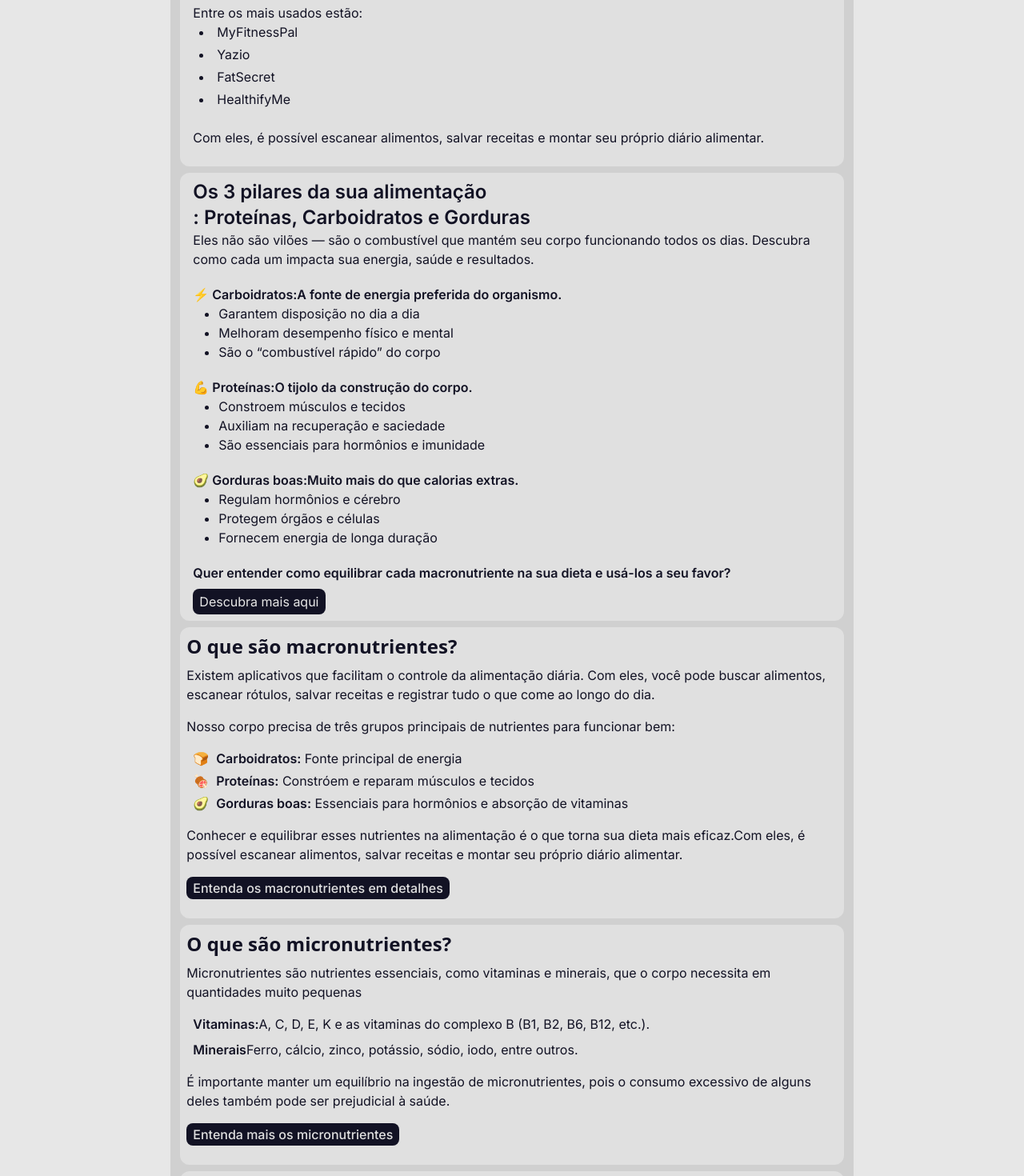
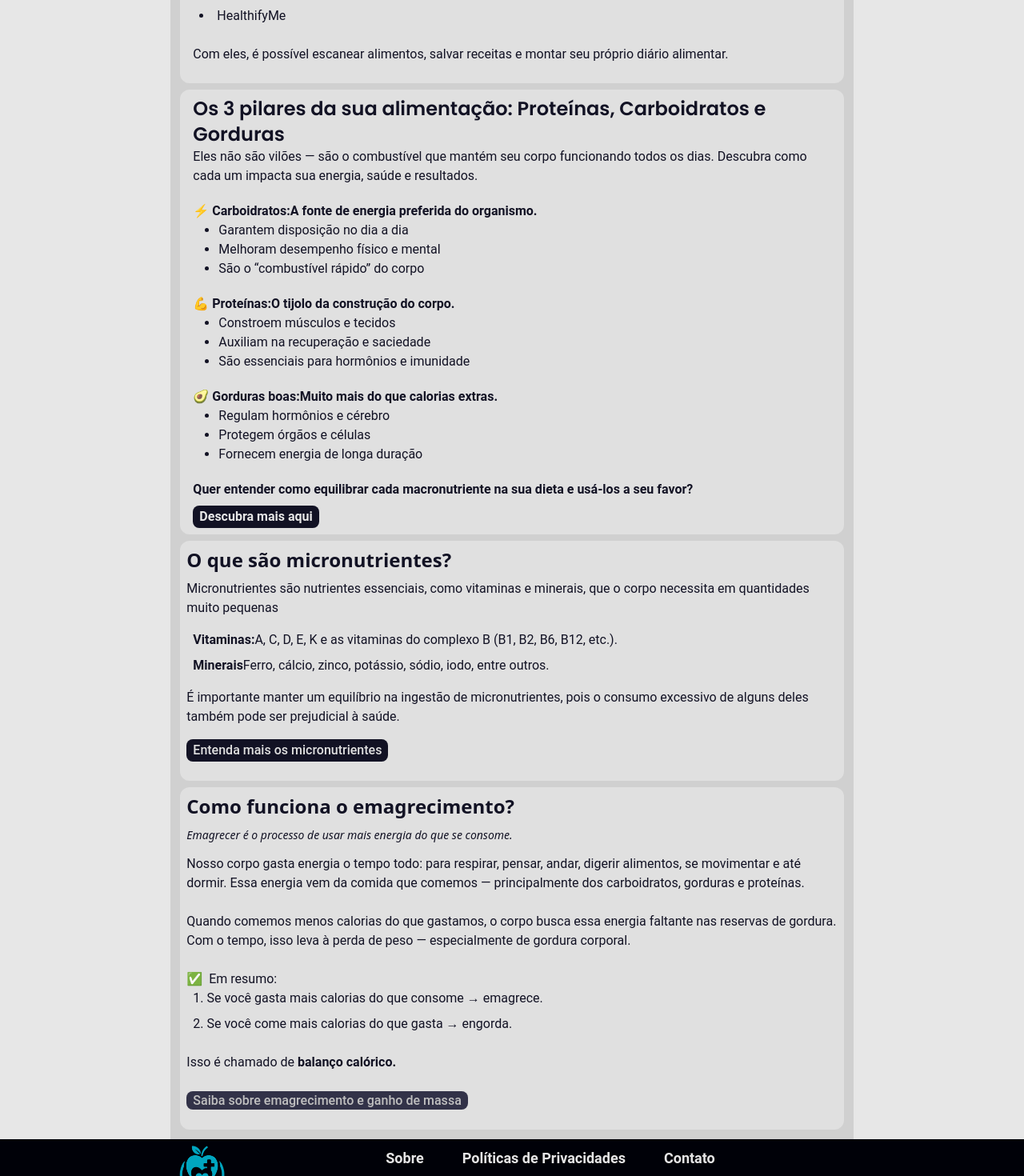
Before and after one commit to DeJotaJ/TMB-Facil, a React (Vite) app: page / in a window 1280 px wide. Shown: the part 2280-3750 px from the top of the page at 80% size. Built offline with nearby package versions, Linux system fonts and the light colour scheme.

Commit message:
Resolvendo bug atualização 1.2

```diff
--- a/src/App.css
+++ b/src/App.css
@@ -3,5 +3,10 @@
 }
 
 body{
-  background-color: #CCF8FF;
+  background-color: #E7E7E7;
+  font-family:'Roboto'
 }
+
+h1, h2, h3{
+  font-family:'Poppins'
+}
--- a/src/pages/home.jsx
+++ b/src/pages/home.jsx
@@ -59,8 +59,8 @@ export default function Home(){
                         </div>
                         {/* FUNDAMENTOS DA NUTRIÇÃO */}
                         <div className="flex flex-col">
-                            <h2 className="hidden md:block text-lg md:text-2xl font-bold">Fundamentos da Nutrição: o que você realmente precisa saber para se alimentar melhor</h2>
-                            <h2 className="md:hidden text-lg md:text-2xl font-bold">Fundamentos da Nutrição<span className="hidden md:block">: o que você realmente precisa saber para se alimentar melhor</span></h2>
+                            <h2 className="hidden md:block text-lg md:text-xl font-semibold">Fundamentos da Nutrição: o que você realmente precisa saber para se alimentar melhor</h2>
+                            <h2 className="md:hidden text-lg md:text-2xl font-semibold">Fundamentos da Nutrição<span className="hidden md:block">: o que você realmente precisa saber para se alimentar melhor</span></h2>
                             <span className="text-base">
                                 A base de uma vida saudável começa com entender como os alimentos funcionam no seu corpo.
                             </span>
@@ -107,7 +107,7 @@ export default function Home(){
                             </div>
                             <div className="flex flex-col mt-2 md:m-0 gap-3 lg:gap-2">
                                 <span className="text-base font-medium md:font-semibold">Quer entender de forma simples e prática como aplicar tudo isso no seu dia a dia?</span>
-                                <span className="w-fit rounded-lg bg-[#121224] px-2 py-1 text-[#e7e7e7]">
+                                <span className="w-fit rounded-lg bg-[#121224] px-2 py-1 text-base text-[#e7e7e7]">
                                     Descubra os Fundamentos da Nutrição →
                                 </span>
                             </div>
@@ -132,18 +132,16 @@ export default function Home(){
                                 pode ajustar sua alimentação de forma mais estratégica.
                             </span>
 
-                            <a href="/calculadora" className="w-fit px-2 py-0.5 font-semibold rounded-lg bg-[#00A6C0] text-[#00111A] hover:underline hover:text-[#000108]">Clique aqui para calcular sua TMB</a>
+                            <a href="/calculadora" className="w-fit px-2 py-0.5 text-base font-semibold rounded-lg bg-[#00A6C0] text-[#00111A] hover:underline hover:text-[#000108]">Clique aqui para calcular sua TMB</a>
                         </p>
                         {/* PORQUE CALCULAR SUA TMB? */}
-                        <h2 className="w-full text-xl md:text-2xl font-semibold font-sans mb:0.5 md:mb-2"> Por que calcular sua TMB? </h2>
-                        <p className="w-full h-auto mb-4">
-                            <ul className="list-disc list-inside pl-2 flex flex-col gap-1 md:gap-1">
+                        <h2 className="w-full text-xl md:text-2xl font-semibold"> Por que calcular sua TMB? </h2>
+                            <ul className="mb-4 md:mb-0 list-disc list-inside pl-2 flex flex-col gap-1 md:gap-1">
                                 <li> Evita dietas aleatórias</li>
                                 <li> Ajuda a planejar sua alimentação</li>
                                 <li> Reduz erros comuns ao tentar emagrecer ou ganhar massa</li>
                                 <li> Promove saúde com responsabilidade</li>
                             </ul>
-                        </p>
                         <span className="w-full text-xl md:text-2xl font-semibold font-sans mb:2 md:mb-1"> Como saber quanto estou comendo? </span>
                         <p className="w-full h-auto mb-4">
                             Existem aplicativos que facilitam o controle da alimentação diária. Com eles, você pode buscar alimentos,
@@ -165,14 +163,15 @@ export default function Home(){
                     {/* 3 PILARES DA ALIMENTAÇÃO */}
                     <div className="px-2 pt-1 pb-2 flex flex-col gap-3 rounded-lg  md:px-4 md:py-2 md:flex md:flex-col md:gap-5 md:rounded-xl bg-[#E0E0E0]">
                         <div className="flex flex-col">
-                            <h2 className="text-lg md:text-2xl font-bold">Os 3 pilares da sua alimentação<span className="hidden md:block">: Proteínas, Carboidratos e Gorduras</span></h2>
+                            <h2 className="hidden md:block text-lg md:text-2xl font-semibold">Os 3 pilares da sua alimentação: Proteínas, Carboidratos e Gorduras</h2>
+                            <h2 className="md:hidden text-lg md:text-2xl font-semibold">Os 3 pilares da sua alimentação<span className="hidden md:block">: Proteínas, Carboidratos e Gorduras</span></h2>
                             <span className="text-base hidden md:block">
                                 Eles não são vilões — são o combustível que mantém seu corpo funcionando todos os dias. Descubra como
                                 cada um impacta sua energia, saúde e resultados.
                             </span>
                         </div>
                         <div className="">
-                            <span className="text-base font-semibold">
+                            <span className="text-base font-medium md:font-semibold">
                                 ⚡ Carboidratos:A fonte de energia preferida do organismo.
                             </span>
                             <ul className="ml-4">
@@ -182,7 +181,7 @@ export default function Home(){
                             </ul>
                         </div>
                         <div className="">
-                            <span className="text-base font-semibold">
+                            <span className="text-base font-medium md:font-semibold">
                                 💪 Proteínas:O tijolo da construção do corpo.
                             </span>
                             <ul className="ml-4">
@@ -192,7 +191,7 @@ export default function Home(){
                             </ul>
                         </div>
                         <div className="">
-                            <span className="text-base font-semibold">
+                            <span className="text-base font-medium md:font-semibold">
                                 🥑 Gorduras boas:Muito mais do que calorias extras.
                             </span>
                             <ul className="ml-4">
@@ -203,71 +202,13 @@ export default function Home(){
                         </div>
                         <div className="flex flex-col mt-2 md:m-0 gap-3 lg:gap-2">
                             <span className="text-base font-normal md:font-semibold">Quer entender como equilibrar cada macronutriente na sua dieta e usá-los a seu favor?</span>
-                            <span className="w-fit rounded-lg bg-[#121224] px-2 py-1 text-[#e7e7e7]">
+                            <span className="w-fit rounded-lg text-base font-semibold bg-[#121224] px-2 py-1 md:py-0.5 text-[#e7e7e7] hover:underline hover:text-[#FFFFFF] hover:font-bold">
                                 <a href="/macronutrientes" title="Página em construção">Descubra mais aqui</a>
                             </span>
                         </div>
                     </div>
 
-                    {/* COMO CALCULAR COMIDA */}
-                    <div className="hidden px-2 pt-1 pb-2 rounded-lg  md:px-2 md:py-2 md:rounded-xl bg-[#E0E0E0]">
-                        <span className="w-full text-xl md:text-2xl font-semibold font-sans mb:2 md:mb-1"> Como saber quanto estou comendo? </span>
-                        <p className="w-full h-auto mb-4">
-                            Existem aplicativos que facilitam o controle da alimentação diária. Com eles, você pode buscar alimentos,
-                            escanear rótulos, salvar receitas e registrar tudo o que come ao longo do dia.
-                            <br/><br/>
-                            Entre os mais usados estão:
-                            <br/>
-                            <ul className="list-disc list-inside pl-2 flex flex-col gap-0.5 md:gap-1">
-                                <li>MyFitnessPal</li>
-                                <li>Yazio</li>
-                                <li>FatSecret</li>
-                                <li>HealthifyMe</li>
-                            </ul>
-                            <br/>
-                            Com eles, é possível escanear alimentos, salvar receitas e montar seu próprio diário alimentar.
-                        </p>
-                    </div>
-
-
-                    {/* MACRONUTRIENTES */}
-
-                    <div className="hidden px-2 py-1 rounded-lg md:flex md:flex-col md:px-2 md:py-2 md:rounded-xl bg-[#E0E0E0]">
-                        <span className="w-full text-xl md:text-2xl font-semibold font-sans mb-0.5 md:mb-2"> O que são macronutrientes? </span>
-                        <p className="w-full h-auto mb-4 flex flex-col gap-4">
-                            <span>
-                                Existem aplicativos que facilitam o controle da alimentação diária. Com eles, você pode buscar alimentos,
-                                escanear rótulos, salvar receitas e registrar tudo o que come ao longo do dia.
-                            </span>
-                            <span>
-                                Nosso corpo precisa de três grupos principais de nutrientes para funcionar bem:
-                            </span>
-
-                            <ul className="pl-2 list-inside flex flex-col gap-2 md:gap-1">
-                                <li>
-                                    🍞 &nbsp;
-                                    <b>Carboidratos:</b> Fonte principal de energia
-                                </li>
-                                <li>
-                                    🍖 &nbsp;
-                                    <b>Proteínas:</b> Constróem e reparam músculos e tecidos
-                                </li>
-                                <li>
-                                    🥑 &nbsp;
-                                    <b>Gorduras boas:</b> Essenciais para hormônios e absorção de vitaminas
-                                </li>
-                            </ul>
-                            Conhecer e equilibrar esses nutrientes na alimentação é o que torna sua dieta mais eficaz.Com eles, é possível escanear alimentos, salvar receitas e montar seu próprio diário alimentar.
-                            <a
-                                href="/macronutrientes"
-                                title="Página em construção"
-                                className="w-fit px-2 py-0.5 rounded-lg font-medium bg-[#121224] text-[#E0E0E0] hover:underline hover:text-[#FFFFFF] hover:font-bold
-                                            max-[420px]:text-xs
-                            ">
-                                Entenda os macronutrientes em detalhes
-                            </a>
-                        </p>
-                    </div>
+                    {/* MICRONUTRIENTES */}
                     <div className="px-2 py-1 rounded-lg md:flex md:flex-col md:px-2 md:py-2 md:rounded-xl bg-[#E0E0E0]">
                         <span className="w-full text-xl md:text-2xl font-semibold font-sans mb-0.5 md:mb-2"> O que são micronutrientes? </span>
                         <p className="w-full h-auto mb-4 flex flex-col gap-4">
@@ -291,13 +232,14 @@ export default function Home(){
                                 href="/micronutrientes"
                                 title="Micronutrientes"
                                 className="w-fit px-2 py-0.5 rounded-lg font-medium bg-[#121224] text-[#E0E0E0] hover:underline hover:text-[#FFFFFF] hover:font-bold
-                                            max-[420px]:text-xs
+                                            max-[420px]:text-base
                             ">
                                 Entenda mais os micronutrientes
                             </a>
                         </p>
                     </div>
 
+                    {/* EMAGRECIMENTO */}
                     <div className="px-2 py-1 rounded-lg flex flex-col gap-2 md:px-2 md:py-2 md:rounded-xl bg-[#E0E0E0]">
                         <span className="w-full text-xl md:text-2xl font-semibold font-sans mb:0.5 md:mb-1">
                             <span>Como funciona o emagrecimento?</span><br/>
@@ -327,10 +269,10 @@ export default function Home(){
                             <span
                                 href="/#"
                                 title="Página em construção"
-                                className="w-fit px-2 py-0.5 rounded-lg font-medium bg-[#121224] text-[#E0E0E0] hover:underline hover:text-[#FFFFFF] hover:font-bold
-                                            max-[420px]:text-xs
+                                className="w-fit px-2 py-1 md:py-0.5 rounded-lg font-medium bg-[#323248] text-[#C0C0C0]
+                                            max-[420px]:text-base
                             ">
-                                Entenda mais sobre emagrecimento e ganho de massa
+                                Saiba sobre emagrecimento e ganho de massa
                             </span>
                         </p>
                     </div>
```
Also changed, not shown: src/components/CalcTMB.jsx (+4 -4 lines).
